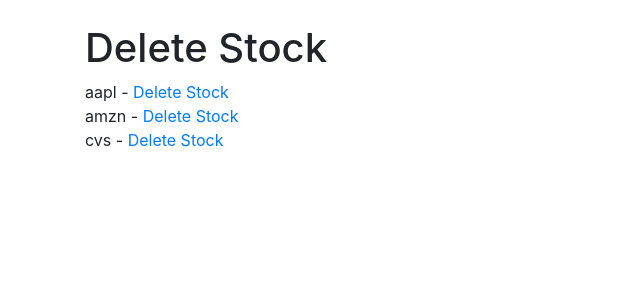
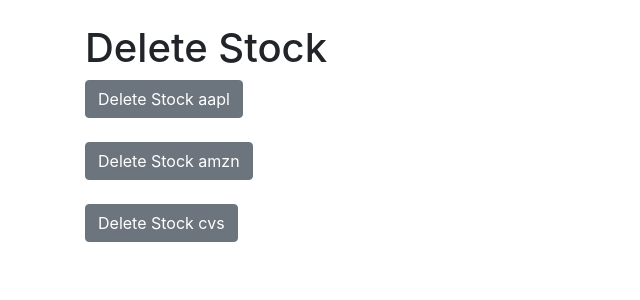
Before and after one commit to santiagoelie/stock-market-portfolio-python-django, a Django app: page /delete_stock.html in a window 1280 px wide. Shown: the part 56-356 px from the top of the page, without its empty margins (0-640 px from the left). Run offline with Django 3.2, Linux system fonts and the light colour scheme; data comes from the database, SQL or seed files in the repository; both versions use the stored data as it was after the commit; some libraries are stand-ins or nearby versions.

Commit message:
add button for delete stock

```diff
--- a/quotes/templates/delete_stock.html
+++ b/quotes/templates/delete_stock.html
@@ -5,7 +5,7 @@
 
 {% if ticker %}
     {% for item in ticker %}
-        {{ item }} - <a href="{% url 'delete' item.id %}">Delete Stock</a><br/>
+        <a href="{% url 'delete' item.id %}" class="btn btn-secondary">Delete Stock {{ item }}</a><br/><br/>
     {% endfor %}
 {% else %}
     You don't have any stocks...
```
Also changed, not shown: db.sqlite3.
